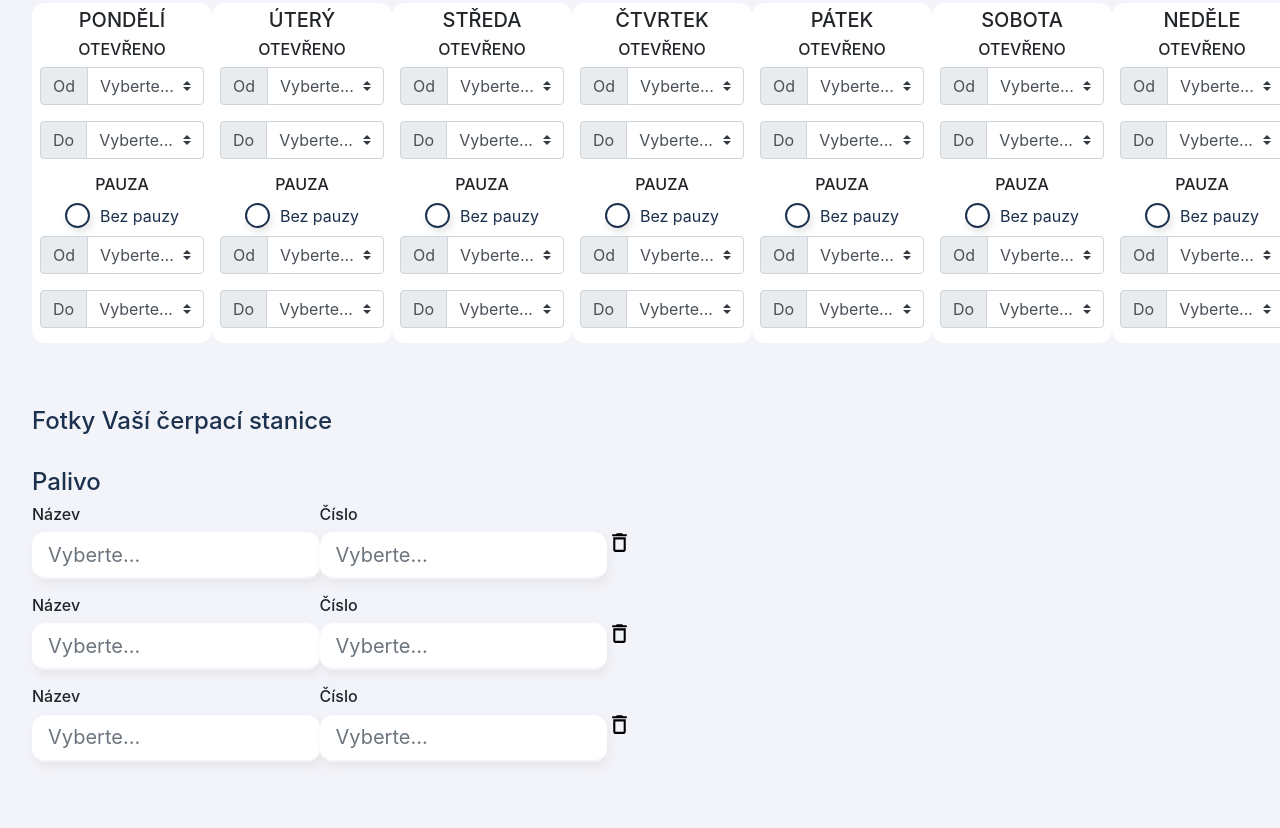
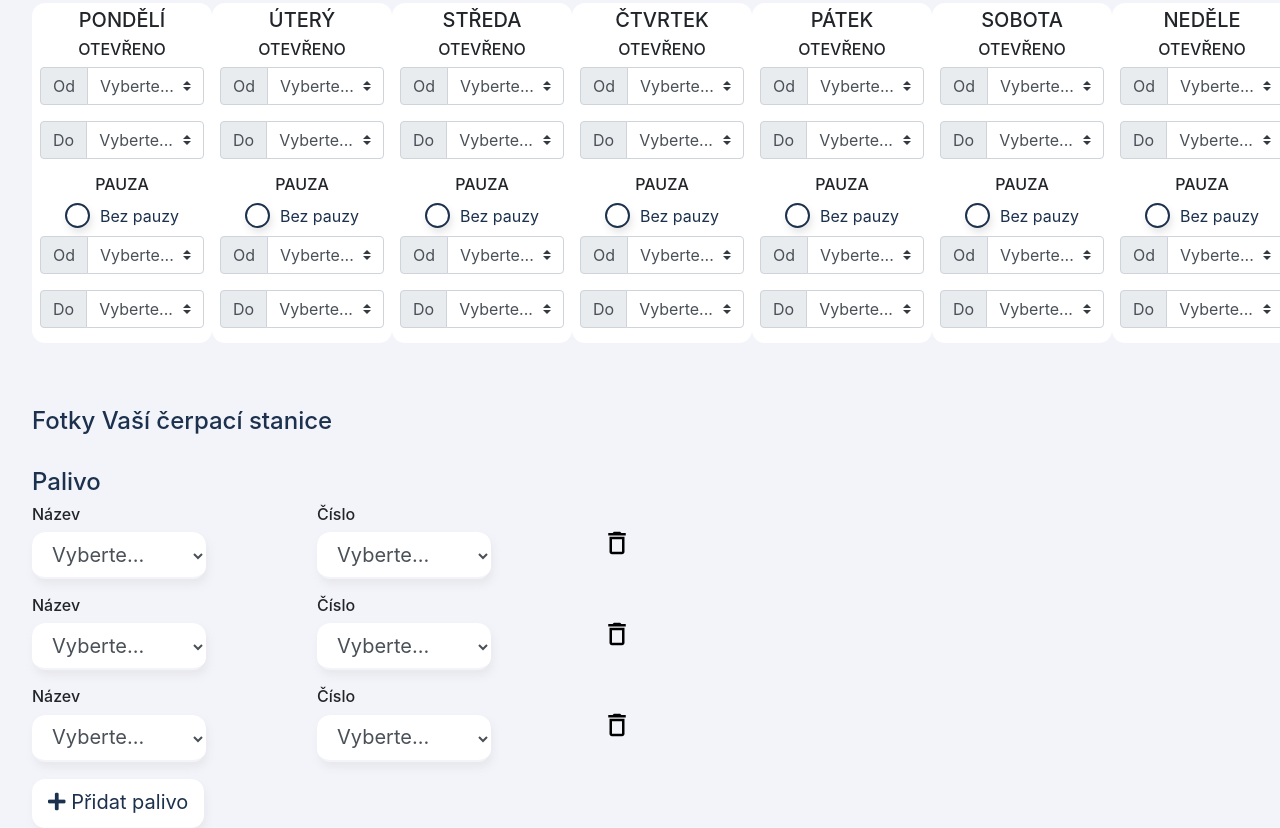
Before and after one commit to kankovskyj/REGISTRATION, a plain HTML site: page index.html in a window 1280 px wide. Shown: the part 988-1816 px from the top of the page. Before the commit the page ends 1767 px from the top, so only its background shows below. Drawn offline with nearby package versions, Linux system fonts and the light colour scheme.

Commit message:
more forms

```diff
--- a/index.html
+++ b/index.html
@@ -5,6 +5,7 @@
     <meta name="viewport" content="width=device-width, initial-scale=1, shrink-to-fit=no">
     <link rel="stylesheet" href="https://stackpath.bootstrapcdn.com/bootstrap/4.5.0/css/bootstrap.min.css" integrity="sha384-9aIt2nRpC12Uk9gS9baDl411NQApFmC26EwAOH8WgZl5MYYxFfc+NcPb1dKGj7Sk" crossorigin="anonymous">
     <link rel="stylesheet" href="style.css">
+    <link rel="stylesheet" href="https://use.fontawesome.com/releases/v5.13.1/css/all.css" integrity="sha384-xxzQGERXS00kBmZW/6qxqJPyxW3UR0BPsL4c8ILaIWXva5kFi7TxkIIaMiKtqV1Q" crossorigin="anonymous">
     <title>uniPAY Registrace</title>
 </head>
 <body>
@@ -57,6 +58,8 @@
         <h4>E-mail</h4>
         <input class="form-control form-control-lg" type="email" placeholder="">
       </div>
+
+      <!-- OTEVÍRACÍ DOBA -->
 
       <div class="form opening-hours" style="margin-bottom: 4rem;">
         <h4>Otevírací doba</h4>
@@ -1767,14 +1770,20 @@
         <div class="fuel-row">
           <div class="fuel-column">
             <h6>Název</h6>
-            <input class="form-control form-control-lg" type="text" placeholder="Vyberte...">
+            <select class="form-control form-control-lg">
+              <option>Vyberte...</option>
+              <option>Diesel</option>
+              <option>Benzin</option>
+            </select>
           </div>
 
           <div class="fuel-column">
             <h6>Číslo</h6>
-            <input class="form-control form-control-lg" type="text" placeholder="Vyberte...">
-          </div>
-
+            <select class="form-control form-control-lg">
+              <option>Vyberte...</option>
+              <option>Diesel</option>
+              <option>Benzin</option>
+            </select>          </div>
           <div class="delete-row"></div>
 
         </div>
@@ -1782,12 +1791,20 @@
         <div class="fuel-row">
           <div class="fuel-column">
             <h6>Název</h6>
-            <input class="form-control form-control-lg" type="text" placeholder="Vyberte...">
+            <select class="form-control form-control-lg">
+              <option>Vyberte...</option>
+              <option>Diesel</option>
+              <option>Benzin</option>
+            </select>
           </div>
 
           <div class="fuel-column">
             <h6>Číslo</h6>
-            <input class="form-control form-control-lg" type="text" placeholder="Vyberte...">
+            <select class="form-control form-control-lg">
+              <option>Vyberte...</option>
+              <option>Diesel</option>
+              <option>Benzin</option>
+            </select>
           </div>
 
           <div class="delete-row"></div>
@@ -1797,17 +1814,25 @@
         <div class="fuel-row">
           <div class="fuel-column">
             <h6>Název</h6>
-            <input class="form-control form-control-lg" type="text" placeholder="Vyberte...">
-          </div>
+            <select class="form-control form-control-lg">
+              <option>Vyberte...</option>
+              <option>Diesel</option>
+              <option>Benzin</option>
+            </select>          </div>
 
           <div class="fuel-column">
             <h6>Číslo</h6>
-            <input class="form-control form-control-lg" type="text" placeholder="Vyberte...">
-          </div>
+            <select class="form-control form-control-lg">
+              <option>Vyberte...</option>
+              <option>Diesel</option>
+              <option>Benzin</option>
+            </select>          </div>
 
           <div class="delete-row"></div>
 
         </div>
+
+        <a href="#" class="btn btn-primary btn-lg active" role="button" aria-pressed="true"><i class="fas fa-plus"></i> Přidat palivo</a>
 
 
       </div>
--- a/style.scss
+++ b/style.scss
@@ -274,6 +274,12 @@ body {
             align-items: center;
             justify-content: space-between;
             margin-bottom: 1rem;
+            .form-control.form-control-lg {
+                width: 120%;
+                option {
+                    padding-right: 3rem;
+                }
+            }
             .delete-row {
                 background-image: url(images/delete.svg); //zmenit barvu v illustratoru
                 background-repeat: no-repeat;
@@ -284,6 +290,26 @@ body {
 
             }
         }
+        .add-fuel {
+            background-color: $white;
+            width: 164px;
+            height: 45px;
+            border-radius: 13px;
+            line-height: 50px;
+            text-align: center;
+            &::first-letter {
+                font-size: 2rem;
+            }
+        }
+        .btn.btn-primary.btn-lg.active {
+            background-color: $white;
+            color: $darkBlue;
+            border-radius: 13px;
+            border: none;
+            box-shadow: 2px 5px 7px #d8d8d860;
+            border-bottom: 3px solid transparent;
+            transition: border 0.35s;
+        }
     }
 
 }
```
Also changed, not shown: style.css, 1 other file.
